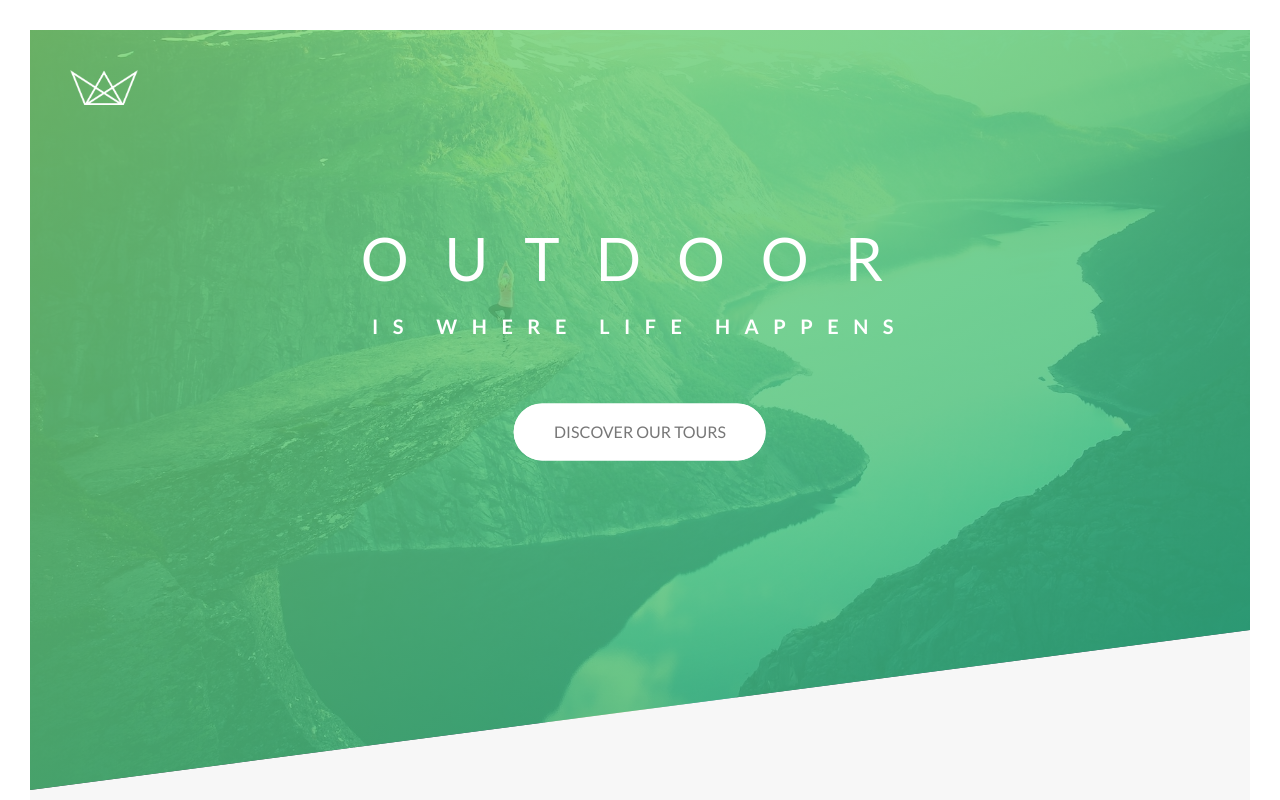
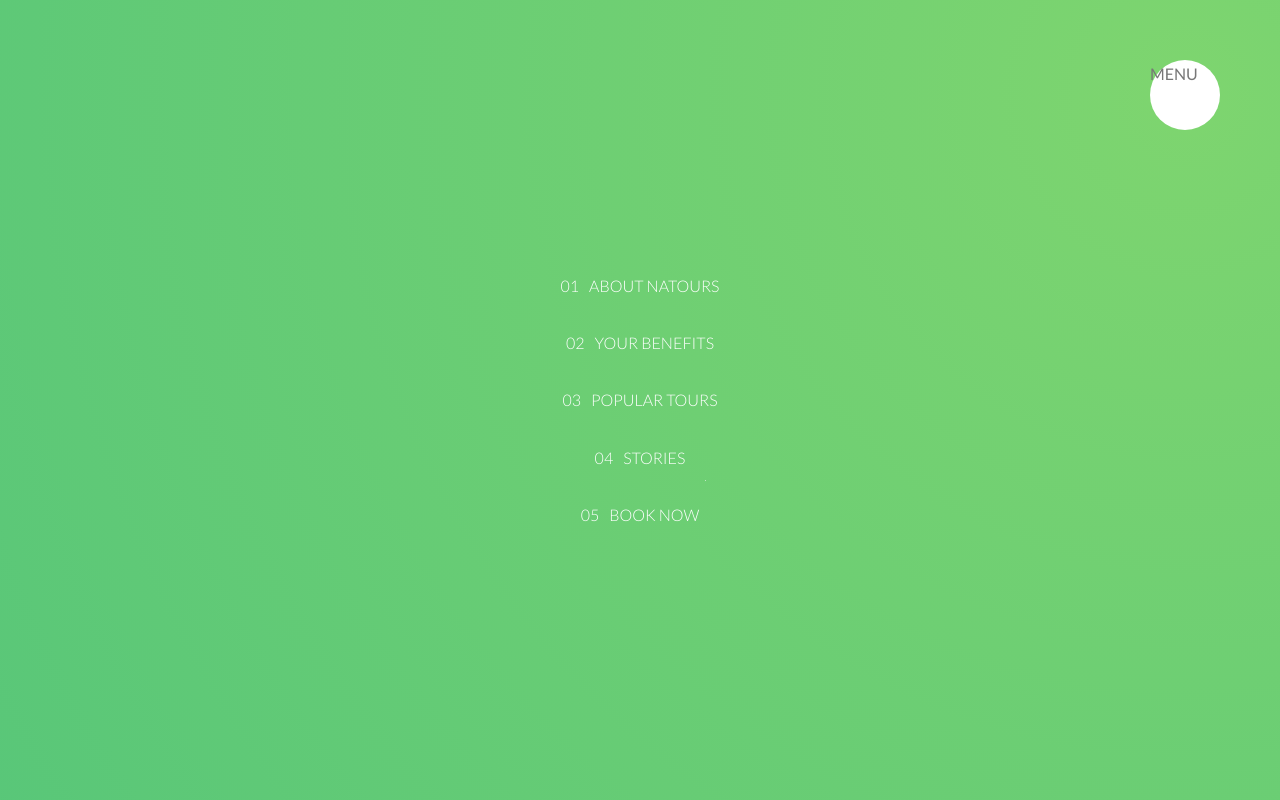
Before and after one commit to geovrisco/sass-grind, a website: page index.html in a window 1280 px wide. Shown: the top 800 px of the page. Drawn offline with Linux system fonts and the light colour scheme.

Commit message:
prepare to create navigation

```diff
--- a/index.html
+++ b/index.html
@@ -15,6 +15,37 @@
     <title>Natours | Exciting tours for adventurous people</title>
   </head>
   <body>
+    <div class="navigation">
+      <input id="navi-toggle" type="checkbox" class="navigation__checkbox" />
+      <label for="navi-toggle" class="navigation__button">MENU</label>
+      <div class="navigation__background">&nbsp;</div>
+
+      <nav class="navigation__nav">
+        <ul class="navigation__list">
+          <li class="navigation__item">
+            <a href="#" class="navigation__link"
+              ><span>01</span>About Natours</a
+            >
+          </li>
+          <li class="navigation__item">
+            <a href="#" class="navigation__link"
+              ><span>02</span>Your benefits</a
+            >
+          </li>
+          <li class="navigation__item">
+            <a href="#" class="navigation__link"
+              ><span>03</span>Popular tours</a
+            >
+          </li>
+          <li class="navigation__item">
+            <a href="#" class="navigation__link"><span>04</span>Stories</a>
+          </li>
+          <li class="navigation__item">
+            <a href="#" class="navigation__link"><span>05</span>Book Now</a>
+          </li>
+        </ul>
+      </nav>
+    </div>
     <header class="header">
       <div class="header__logo-box">
         <img src="./img/logo-white.png" class="header__logo" />
--- /dev/null
+++ b/sass/layout/_navigation.scss
@@ -0,0 +1,84 @@
+.navigation {
+  &__checkbox {
+    display: none;
+  }
+
+  &__button {
+    background-color: white;
+    height: 7rem;
+    width: 7rem;
+    position: fixed;
+    top: 6rem;
+    right: 6rem;
+    border-radius: 50%;
+    z-index: 10002;
+  }
+
+  &__background {
+    height: 6rem;
+    width: 6rem;
+    border-radius: 50%;
+    position: fixed; // it doesnt chance position
+    top: 6.5rem;
+    right: 6.5rem;
+    background-image: radial-gradient(
+      $color-primary-light,
+      $color-primary-dark
+    );
+    z-index: 10000;
+
+    transform: scale(75);
+  }
+
+  &__nav {
+    height: 100vh;
+    width: 100%;
+    position: fixed;
+    top: 0;
+    right: 0;
+    z-index: 10001;
+  }
+
+  &__list {
+    position: absolute;
+    top: 50%;
+    left: 50%;
+    transform: translate(-50%, -50%);
+    list-style: none;
+    text-align: center;
+  }
+  &__item {
+    margin: 1rem;
+  }
+  &__link {
+    &:link,
+    &:visited {
+      display: inline-block;
+      font-style: 3rem;
+      font-weight: 300;
+      padding: 1rem 2rem;
+      color: $color-white;
+      text-decoration: none;
+      text-transform: uppercase;
+      background-image: linear-gradient(
+        120deg,
+        transparent 0%,
+        transparent 50%,
+        $color-white 50%
+      );
+      background-size: 220%;
+      transition: all 0.4s;
+      span {
+        margin-right: 1rem;
+        display: inline-block;
+      }
+    }
+
+    &:hover,
+    &:active {
+      background-position: 100%;
+      color: $color-primary;
+      transform: translateX(1rem);
+    }
+  }
+}
--- a/sass/main.scss
+++ b/sass/main.scss
@@ -10,6 +10,7 @@
 @import "layout/header";
 @import "layout/grid";
 @import "layout/footer";
+@import "layout/navigation";
 
 @import "components/button";
 @import "components/compositions";
```
Also changed, not shown: importantNote.md (added, +4 -0 lines), css/style.css.
